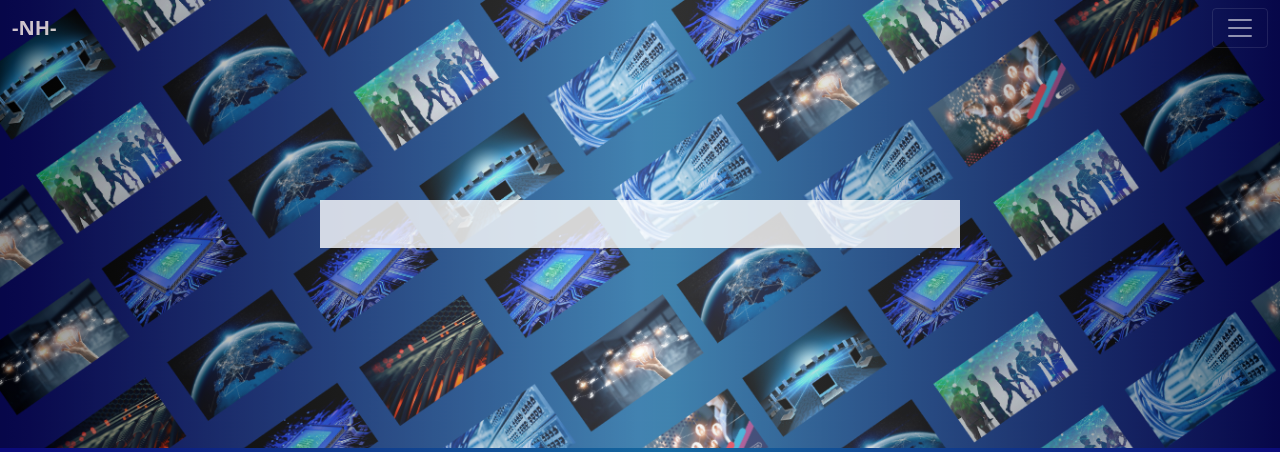
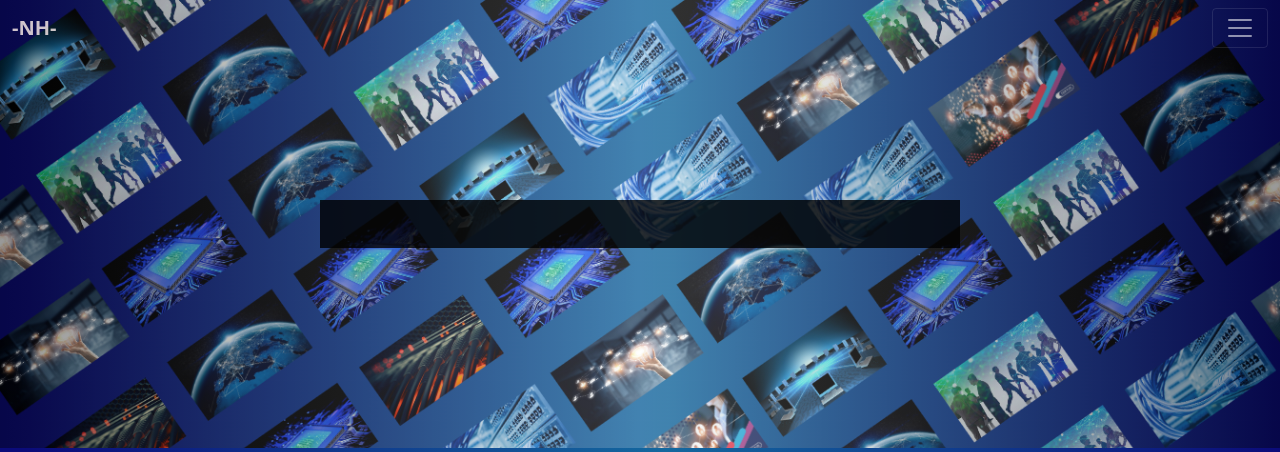
Before and after one commit to Ritika6192/Bloging, a PHP site: page / in a window 1280 px wide. Shown: the top 452 px of the page. Run offline with PHP 8.4, Linux system fonts and the light colour scheme; data that the repository does not hold is empty; some libraries are stand-ins or nearby versions.

Commit message:
fixed some design issues

```diff
--- a/assets/css/style.css
+++ b/assets/css/style.css
@@ -143,7 +143,7 @@ header.masthead {
   .overlay{
     width: 50%;
     opacity: 0.8;
-    background-color: #ffffff;
+    background-color: #000000;
     padding: 20px 10px;
     text-align: center;
   }
```
